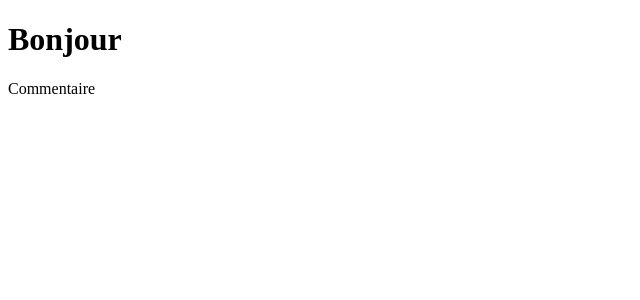
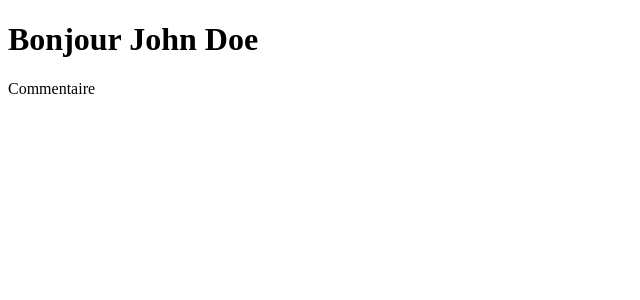
Before and after one commit to Scofrard/Portfolio, a Vue app: page / in a window 1280 px wide. Shown: the top 300 px of the page, without its empty margins (0-640 px from the left). Built offline with nearby package versions, Linux system fonts and the light colour scheme.

Commit message:
Update App.vue

```diff
--- a/src/App.vue
+++ b/src/App.vue
@@ -1,4 +1,8 @@
 <template>
-  <h1>Bonjour</h1>
+  <h1>Bonjour {{ name }}</h1>
   <p>Commentaire</p>
 </template>
+
+<script setup>
+const name = 'John Doe'
+</script>
```
